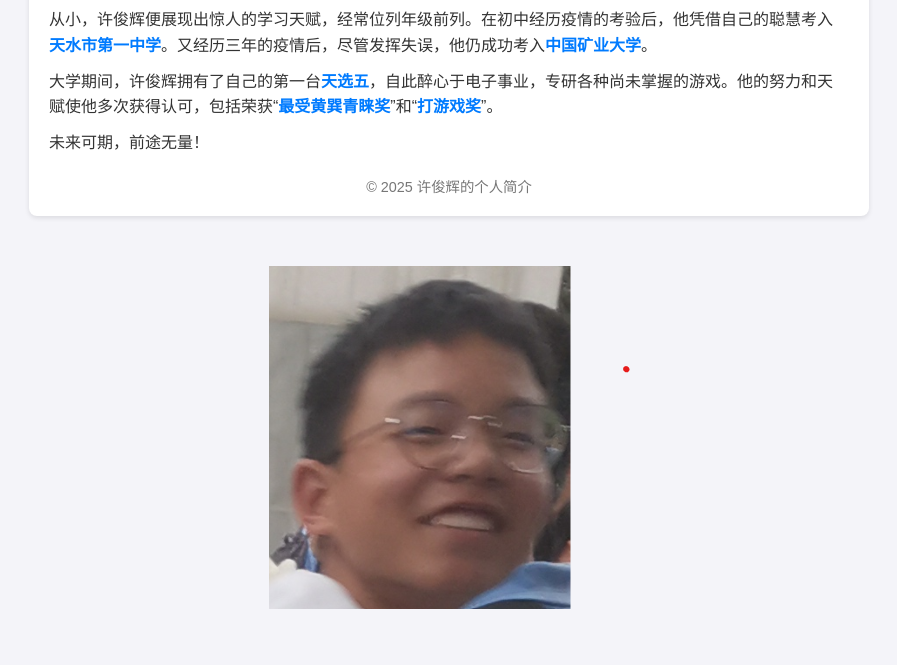
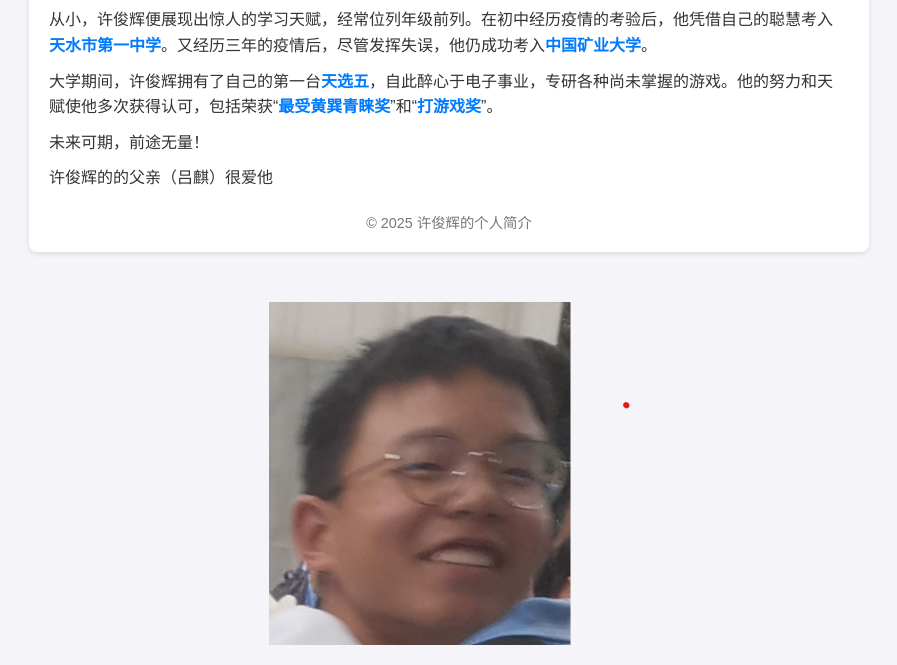
Before and after one commit to LvQisnow/xjh, a plain HTML site: page index.html in a window 1280 px wide. Shown: the part 187-852 px from the top of the page, without its empty margins (191-1088 px from the left). Before the commit the page ends 816 px from the top, so only its background shows below. Drawn offline with Linux system fonts and the light colour scheme.

Commit message:
Update index.html

```diff
--- a/index.html
+++ b/index.html
@@ -47,6 +47,7 @@
         <p>从小，许俊辉便展现出惊人的学习天赋，经常位列年级前列。在初中经历疫情的考验后，他凭借自己的聪慧考入<span class="highlight">天水市第一中学</span>。又经历三年的疫情后，尽管发挥失误，他仍成功考入<span class="highlight">中国矿业大学</span>。</p>
         <p>大学期间，许俊辉拥有了自己的第一台<span class="highlight">天选五</span>，自此醉心于电子事业，专研各种尚未掌握的游戏。他的努力和天赋使他多次获得认可，包括荣获“<span class="highlight">最受黄巽青睐奖</span>”和“<span class="highlight">打游戏奖</span>”。</p>
         <p>未来可期，前途无量！</p>
+        <p>许俊辉的的父亲（吕麒）很爱他</p>
         <footer>
             &copy; 2025 许俊辉的个人简介
         </footer>
```
